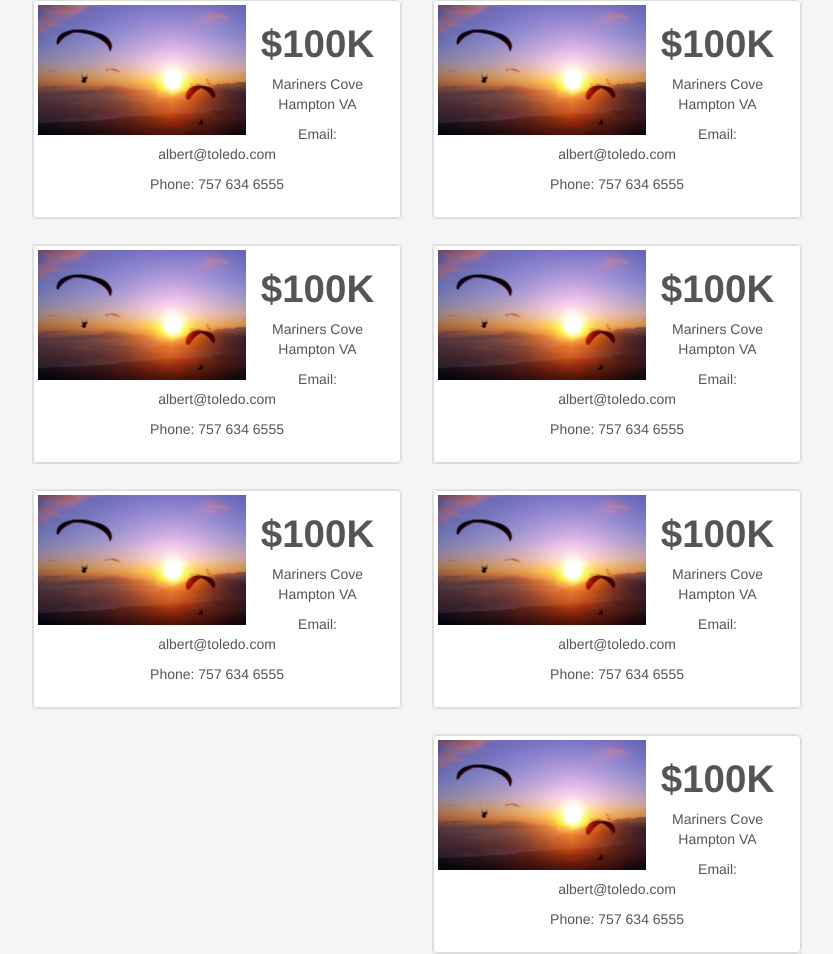
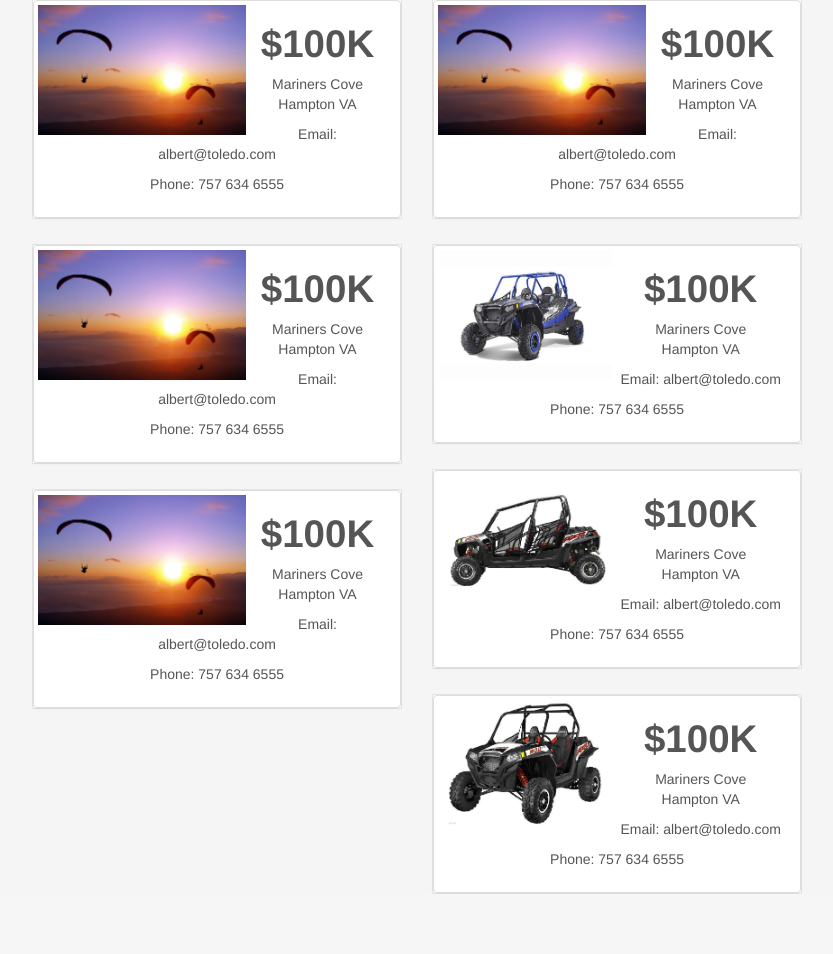
Before and after one commit to toledoalbert/parachute, a PHP site: page /results.php in a window 1280 px wide. Shown: the part 626-1580 px from the top of the page, without its empty margins (423-1256 px from the left). After the commit the page ends 1520 px from the top, so only its background shows below. Run offline with PHP 8.4, Linux system fonts and the light colour scheme.

Commit message:
atv images names changed

```diff
--- a/results.php
+++ b/results.php
@@ -226,7 +226,7 @@
           </div>
         </div><div class="sect">
           <div class="thumbnail clearfix">
-            <img src="img/background.jpg" alt="ALT NAME" class="pull-left span1 clearfix" style='margin-right:2px'>
+            <img src="ATV/Vehicle 1/img.jpg" alt="ALT NAME" class="pull-left span1 clearfix" style='margin-right:2px'>
             <div class="caption" class="pull-left">
 
               <div class="price">
@@ -246,7 +246,7 @@
           </div>
         </div><div class="sect">
           <div class="thumbnail clearfix">
-            <img src="img/background.jpg" alt="ALT NAME" class="pull-left span1 clearfix" style='margin-right:2px'>
+            <img src="ATV/Vehicle 2/img.jpg" alt="ALT NAME" class="pull-left span1 clearfix" style='margin-right:2px'>
             <div class="caption" class="pull-left">
 
               <div class="price">
@@ -268,7 +268,7 @@
 
         <div class="sect">
         <div class="thumbnail clearfix">
-          <img src="img/background.jpg" alt="ALT NAME" class="pull-left span1 clearfix" style='margin-right:2px'>
+          <img src="ATV/Vehicle 3/img.jpg" alt="ALT NAME" class="pull-left span1 clearfix" style='margin-right:2px'>
           <div class="caption" class="pull-left">
 
             <div class="price">
```
Also changed, not shown: ATV/Vehicle 1/img.jpg (added), ATV/Vehicle 2/img.jpg (added), ATV/Vehicle 3/img.jpg (added), 1 other file.
